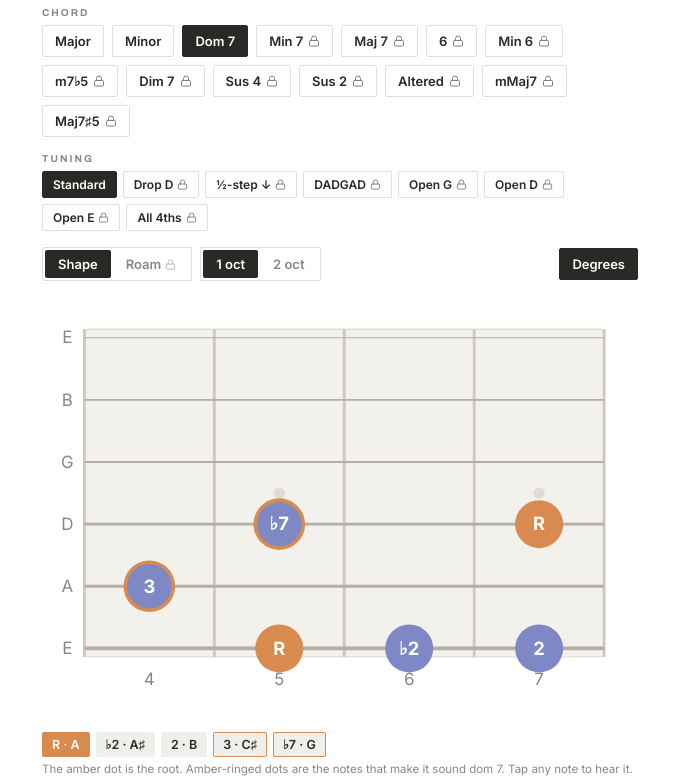
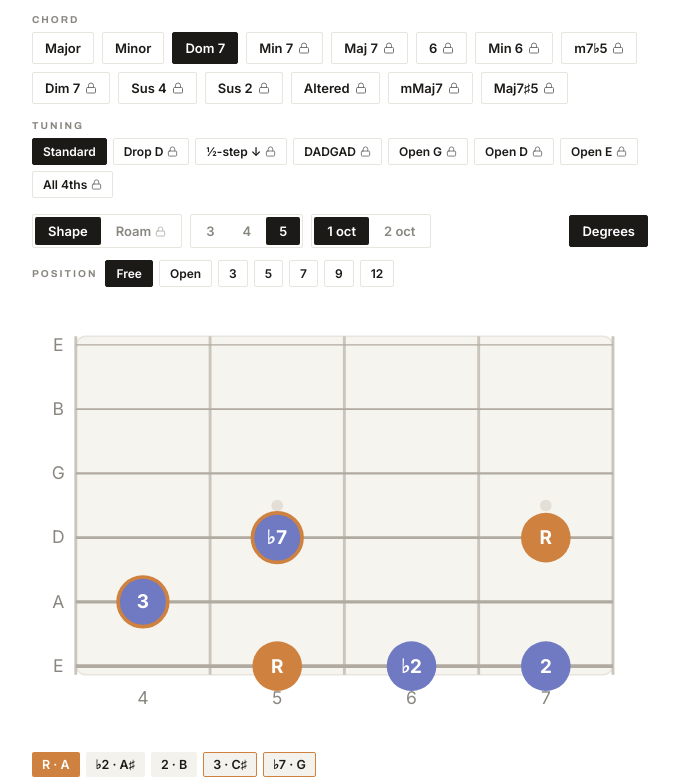
Before and after one commit to fretboardtools/riff-cells, a React (Vite) app: page / in a window 1280 px wide. Shown: the part 236-1018 px from the top of the page, without its empty margins (300-979 px from the left). Built offline with nearby package versions, Linux system fonts and the light colour scheme.

Commit message:
Update RiffCells.jsx

```diff
--- a/src/RiffCells.jsx
+++ b/src/RiffCells.jsx
@@ -76,11 +76,22 @@ const pick = (arr, n) => {
   return out;
 };
 
-function buildCell(rootPc, quality) {
+function buildCell(rootPc, quality, noteCount = 5) {
   const q = ALL_QUALITIES[quality];
-  const fill = pick(q.pool, 5 - 1 - q.required.length);
-  const intervals = Array.from(new Set([0, ...q.required, ...fill])).sort((a,b)=>a-b);
-  return { intervals, defining: new Set(q.required) };
+  const req = q.required;
+  if (noteCount > req.length + 1) {
+    // room to spare: keep all chord tones, randomise the colour notes
+    const fill = pick(q.pool, noteCount - 1 - req.length);
+    const intervals = Array.from(new Set([0, ...req, ...fill])).sort((a,b)=>a-b);
+    return { intervals, defining: new Set(req) };
+  }
+  // tight count: randomise which notes appear, but keep root + at least one defining tone
+  const out = new Set([0]);
+  if (req.length) out.add(req[Math.floor(Math.random() * req.length)]);
+  const cand = pick([...new Set([...req, ...q.pool])].filter(x => !out.has(x)), noteCount);
+  for (const c of cand) { if (out.size >= noteCount) break; out.add(c); }
+  const intervals = Array.from(out).sort((a,b)=>a-b);
+  return { intervals, defining: new Set(req.filter(r => out.has(r))) };
 }
 
 // ascending fingering, tuning-aware
@@ -162,9 +173,9 @@ function useAudio() {
 }
 
 // ---- component -------------------------------------------------------------
-const INK = "#2b2926", GREY = "#8a8781", LINE = "#e2dfda", FILL = "#f1efeb";
-const NECK = "#f3f1ec", FRET = "#ccc7bf", STRINGLINE = "#b3aea6", INLAY = "#e0dbd3";
-const ROOT = "#d98a4f", NOTECOL = "#7d88c4";
+const INK = "#1c1a17", GREY = "#8a8781", LINE = "#e8e5df", FILL = "#f4f2ed";
+const NECK = "#f6f4ef", FRET = "#cbc6bd", STRINGLINE = "#b0aaa1", INLAY = "#e3ded6";
+const ROOT = "#cf823f", NOTECOL = "#6f7ac2";
 const RAD = 2;
 const HEAD = "'Archivo', system-ui, sans-serif";
 const BODY = "'Inter', system-ui, sans-serif";
@@ -180,6 +191,8 @@ export default function App() {
   const [view, setView] = useState("shape");
   const [showDeg, setShowDeg] = useState(true);
   const [octaves, setOctaves] = useState(1);
+  const [noteCount, setNoteCount] = useState(5);
+  const [position, setPosition] = useState("off"); // "off" or a base fret number
   const [cell, setCell] = useState(() => buildCell(9, "dom7"));
   const [prompt, setPrompt] = useState(PROMPTS[0]);
   const [drone, setDrone] = useState(false);
@@ -212,6 +225,16 @@ export default function App() {
         if (pcs.has(pc)) lit.push({ si, fret: f, pc, deg: (pc - root + 12) % 12 });
       }
     }
+  } else if (position !== "off") {
+    const base = position, span = 4;
+    start = Math.max(0, base); nFrets = span + 1;
+    lit = [];
+    for (let si = 0; si < STR.length; si++) {
+      for (let f = base; f <= base + span; f++) {
+        const pc = (STR[si].openPc + f) % 12;
+        if (pcs.has(pc)) lit.push({ si, fret: f, pc, deg: (pc - root + 12) % 12 });
+      }
+    }
   } else {
     lit = shape;
     const fr = shape.map(p => p.fret);
@@ -220,12 +243,24 @@ export default function App() {
   }
   const placed = new Map(lit.map(p => [p.si + "-" + p.fret, p]));
 
-  const regenerate = useCallback((r = root, q = quality) => {
-    setCell(buildCell(r, q)); setPrompt(PROMPTS[Math.floor(Math.random() * PROMPTS.length)]);
-  }, [root, quality]);
+  const regenerate = useCallback((r = root, q = quality, n = noteCount) => {
+    setCell(prev => {
+      let c = buildCell(r, q, n);
+      for (let i = 0; i < 8 && prev && c.intervals.join() === prev.intervals.join(); i++) c = buildCell(r, q, n);
+      return c;
+    });
+    setPrompt(PROMPTS[Math.floor(Math.random() * PROMPTS.length)]);
+  }, [root, quality, noteCount]);
 
   const genRef = useRef();
-  genRef.current = () => { setCell(buildCell(root, quality)); setPrompt(PROMPTS[Math.floor(Math.random() * PROMPTS.length)]); };
+  genRef.current = () => {
+    setCell(prev => {
+      let c = buildCell(root, quality, noteCount);
+      for (let i = 0; i < 8 && prev && c.intervals.join() === prev.intervals.join(); i++) c = buildCell(root, quality, noteCount);
+      return c;
+    });
+    setPrompt(PROMPTS[Math.floor(Math.random() * PROMPTS.length)]);
+  };
 
   useEffect(() => { if (drone) audio.startDrone(root); else audio.stopDrone(); }, [drone, root]); // eslint-disable-line
   useEffect(() => { store.set("rc_saved", JSON.stringify(saved)); }, [saved]);
@@ -256,6 +291,8 @@ export default function App() {
 
   const onRoot = (pc) => { setRoot(pc); regenerate(pc, quality); };
   const onQuality = (q) => { if (ALL_QUALITIES[q].pro && !unlocked) { setShowUnlock(true); return; } setQuality(q); regenerate(root, q); };
+  const onNoteCount = (n) => { setNoteCount(n); regenerate(root, quality, n); };
+  const onPosition = (p) => setPosition(p);
   const onTuning = (t) => { if (TUNINGS[t].pro && !unlocked) { setShowUnlock(true); return; } setTuning(t); };
   const onView = (v) => { if (v === "roam" && !unlocked) { setShowUnlock(true); return; } setView(v); };
 
@@ -307,9 +344,14 @@ export default function App() {
     background: on ? INK : "transparent", color: on ? "#fff" : GREY, fontFamily:BODY });
 
   return (
-    <div style={{ fontFamily:BODY, color:INK, background:"transparent", padding:"32px 2px 40px", maxWidth:600, margin:"0 auto" }}>
-      <style>{`@import url('https://fonts.googleapis.com/css2?family=Archivo:wght@600;700;800&family=Inter:wght@400;500;600;700&display=swap');
-        button:focus-visible{outline:2px solid ${INK};outline-offset:2px}`}</style>
+    <div className="rc" style={{ fontFamily:BODY, color:INK, background:"transparent", padding:"36px 2px 44px", maxWidth:620, margin:"0 auto" }}>
+      <style>{`@import url('https://fonts.googleapis.com/css2?family=Archivo:wght@600;700;800;900&family=Inter:wght@400;500;600;700&display=swap');
+        .rc{ -webkit-font-smoothing:antialiased; -moz-osx-font-smoothing:grayscale; }
+        .rc button{ transition:background .15s ease, border-color .15s ease, color .15s ease, transform .04s ease, filter .15s ease; }
+        .rc button:not(:disabled):hover{ filter:brightness(0.96); }
+        .rc button:active{ transform:translateY(1px); }
+        .rc button:focus-visible{ outline:2px solid ${INK}; outline-offset:2px; }
+        .rc svg text{ font-variant-numeric:tabular-nums; }`}</style>
 
       {DEV_UNLOCK_ALL && (
         <div style={{ background:"#b91c1c", color:"#fff", fontSize:12, fontWeight:600, textAlign:"center", padding:"6px 10px", marginBottom:14 }}>
@@ -320,7 +362,7 @@ export default function App() {
       <div style={{ display:"flex", justifyContent:"space-between", alignItems:"flex-start" }}>
         <div>
           <span style={eyebrow}>Unlock the Guitar</span>
-          <h1 style={{ fontFamily:HEAD, fontWeight:800, fontSize:27, letterSpacing:0.3, textTransform:"uppercase", margin:"3px 0 0", color:INK }}>Riff Cells</h1>
+          <h1 style={{ fontFamily:HEAD, fontWeight:900, fontSize:30, letterSpacing:1.5, textTransform:"uppercase", margin:"4px 0 0", color:INK }}>Riff Cells</h1>
         </div>
         {isPro
           ? <span style={{ display:"inline-flex", alignItems:"center", gap:5, fontSize:10.5, fontWeight:700, color:"#fff", background:ROOT, borderRadius:RAD, padding:"5px 10px", height:"fit-content", fontFamily:BODY, letterSpacing:1, textTransform:"uppercase" }}><Crown size={13}/> Pro</span>
@@ -386,15 +428,20 @@ export default function App() {
         })}
       </div>
 
-      {/* view + octave + labels */}
-      <div style={{ display:"flex", flexWrap:"wrap", gap:8, marginBottom:16, alignItems:"center" }}>
+      {/* view + octave + notes + labels */}
+      <div style={{ display:"flex", flexWrap:"wrap", gap:8, marginBottom:12, alignItems:"center" }}>
         <div style={{ display:"flex", gap:2, border:`1px solid ${LINE}`, borderRadius:RAD, padding:2 }}>
           {[["shape","Shape"],["roam","Roam"]].map(([v,lab]) => {
             const locked = v==="roam" && !unlocked;
             return <button key={v} onClick={() => onView(v)} style={{ ...segBtn(view===v), display:"inline-flex", alignItems:"center", gap:4 }}>{lab}{locked && <Lock size={11} style={{ opacity:0.6 }}/>}</button>;
           })}
         </div>
-        {view==="shape" && (
+        <div style={{ display:"flex", gap:2, border:`1px solid ${LINE}`, borderRadius:RAD, padding:2 }} title="How many notes in the cell — fewer is harder">
+          {[3,4,5].map(n => (
+            <button key={n} onClick={() => onNoteCount(n)} style={segBtn(noteCount===n)}>{n}</button>
+          ))}
+        </div>
+        {view==="shape" && position==="off" && (
           <div style={{ display:"flex", gap:2, border:`1px solid ${LINE}`, borderRadius:RAD, padding:2 }}>
             {[[1,"1 oct"],[2,"2 oct"]].map(([o,lab]) => (
               <button key={o} onClick={() => setOctaves(o)} style={segBtn(octaves===o)}>{lab}</button>
@@ -405,10 +452,27 @@ export default function App() {
         <Btn active={showDeg} onClick={() => setShowDeg(!showDeg)}>{showDeg ? "Degrees" : "Notes"}</Btn>
       </div>
 
+      {/* position lock */}
+      {view!=="roam" && (
+        <div style={{ display:"flex", flexWrap:"wrap", gap:6, marginBottom:16, alignItems:"center" }}>
+          <span style={{ ...eyebrow, marginRight:2 }}>Position</span>
+          {[["off","Free"],[0,"Open"],[3,"3"],[5,"5"],[7,"7"],[9,"9"],[12,"12"]].map(([p,lab]) => {
+            const active = position===p;
+            return (
+              <button key={String(p)} onClick={() => onPosition(p)} style={{ cursor:"pointer",
+                border:"1px solid", borderColor: active ? INK : LINE, background: active ? INK : "#fff",
+                color: active ? "#fff" : INK, borderRadius:RAD, padding:"5px 10px", fontSize:12, fontWeight:600, fontFamily:BODY }}>
+                {lab}
+              </button>
+            );
+          })}
+        </div>
+      )}
+
       {/* fretboard */}
       <div style={{ padding:"4px 0", overflowX:"auto" }}>
         <svg viewBox={`0 0 ${W} ${H}`} style={{ width:"100%", minWidth: view==="roam" ? 460 : "auto", height:"auto", display:"block" }}>
-          <rect x={ML} y={MT-6} width={nFrets*FW} height={5*SG+12} rx={3} fill={NECK} stroke={LINE} strokeWidth={1} />
+          <rect x={ML} y={MT-6} width={nFrets*FW} height={5*SG+12} rx={7} fill={NECK} stroke={LINE} strokeWidth={1} />
           {Array.from({length:nFrets+1},(_,i)=>i).map(i => <line key={i} x1={ML+i*FW} y1={MT-6} x2={ML+i*FW} y2={MT+5*SG+6} stroke={FRET} strokeWidth={2} />)}
           {cols.map(col => {
             const fret = start + col; if (!inlayFrets.includes(fret)) return null;
```
